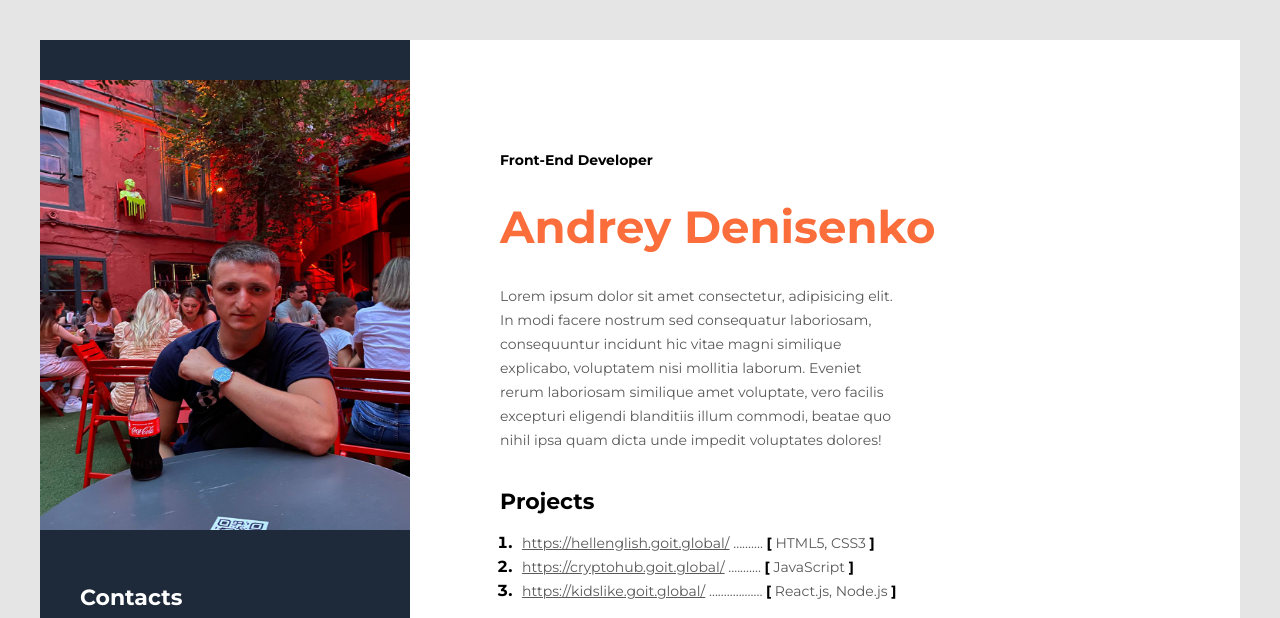
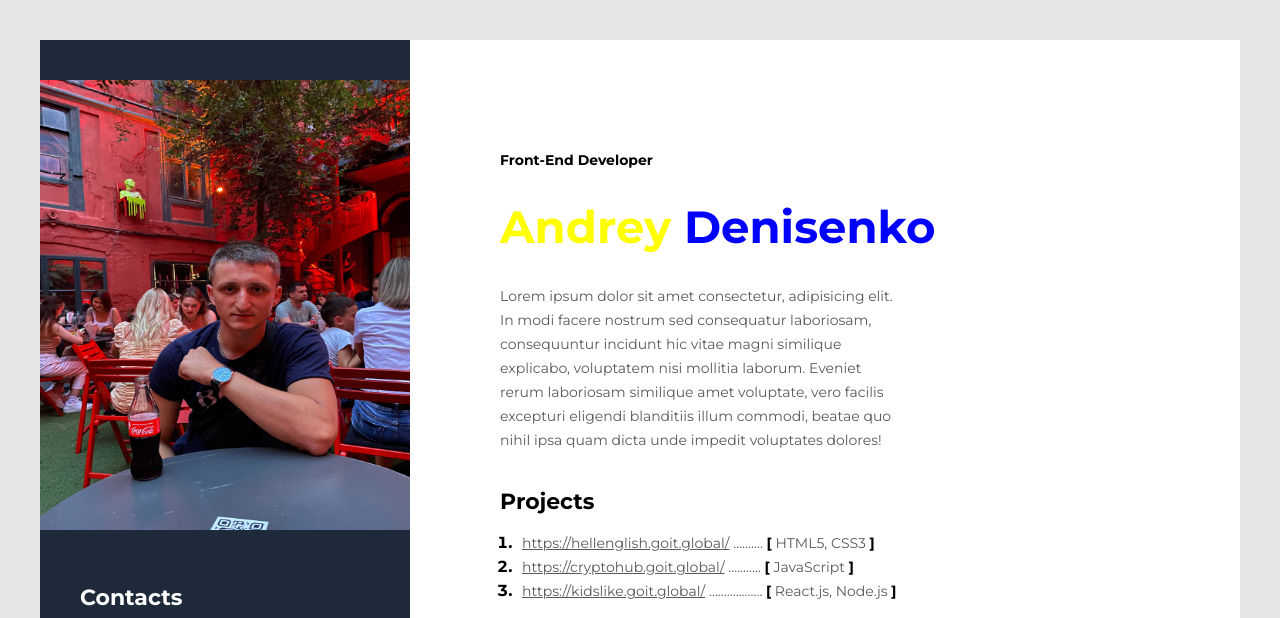
Before and after one commit to Andreii-Denysenko/My-rsume, a plain HTML site: page My Resume/index.html in a window 1280 px wide. Shown: the top 618 px of the page. Drawn offline with Linux system fonts and the light colour scheme.

Commit message:
Цвет укр

```diff
--- a/My Resume/css/style.css
+++ b/My Resume/css/style.css
@@ -65,7 +65,10 @@ img {
   font-weight: bold;
   font-size: 45px;
   line-height: 55px;
-  color: #fb6d3a;
+  color: blue;
+}
+.prymery-name {
+  color: yellow;
 }
 .about-me-description {
   font-style: normal;
--- a/My Resume/index.html
+++ b/My Resume/index.html
@@ -20,7 +20,7 @@
 
                 <div class="about-me-section">
                       <h2 class="about-me-profesion">Front-End Developer</h2>
-                        <h1 class ="about-me-name">Andrey Denisenko</h1>
+                        <h1 class ="about-me-name"><span class="prymery-name">Andrey</span> Denisenko</h1>
                     <p class="about-me-description">Lorem ipsum dolor sit amet consectetur, adipisicing elit. In modi facere nostrum sed consequatur laboriosam, consequuntur incidunt hic vitae magni similique explicabo, voluptatem nisi mollitia laborum. Eveniet rerum laboriosam similique amet voluptate, vero facilis excepturi eligendi blanditiis illum commodi, beatae quo nihil ipsa quam dicta unde impedit voluptates dolores!
 
                     </p>
```
